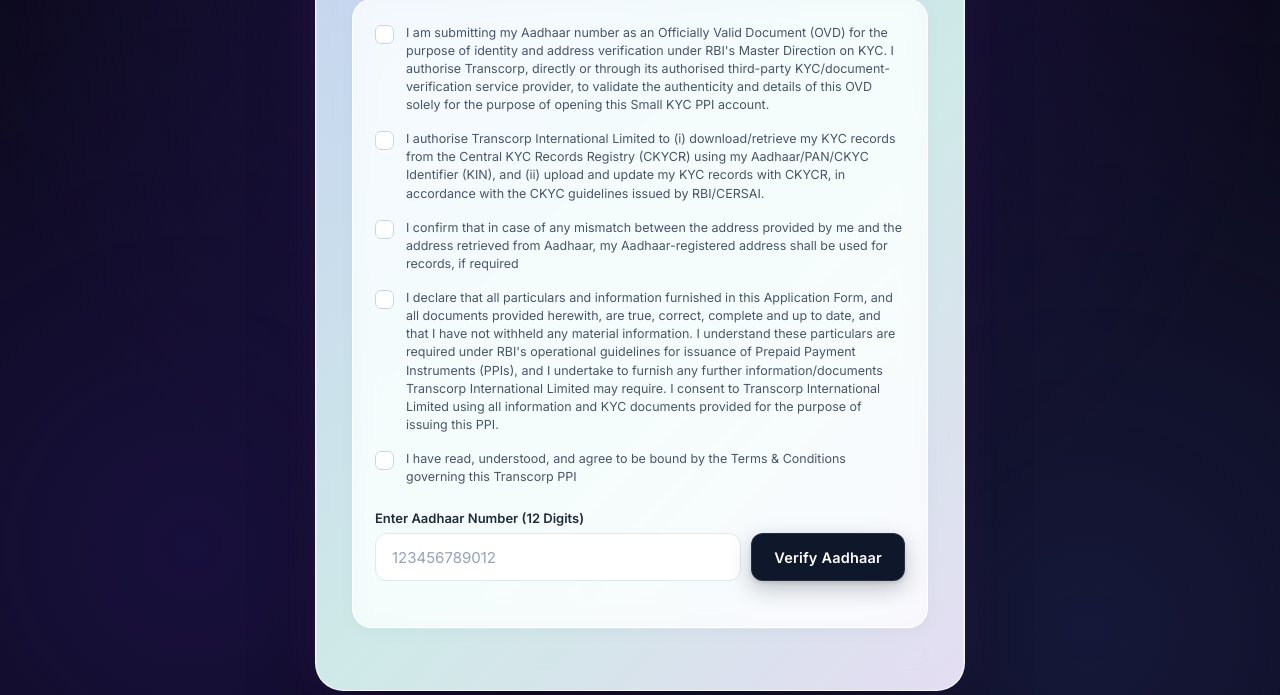
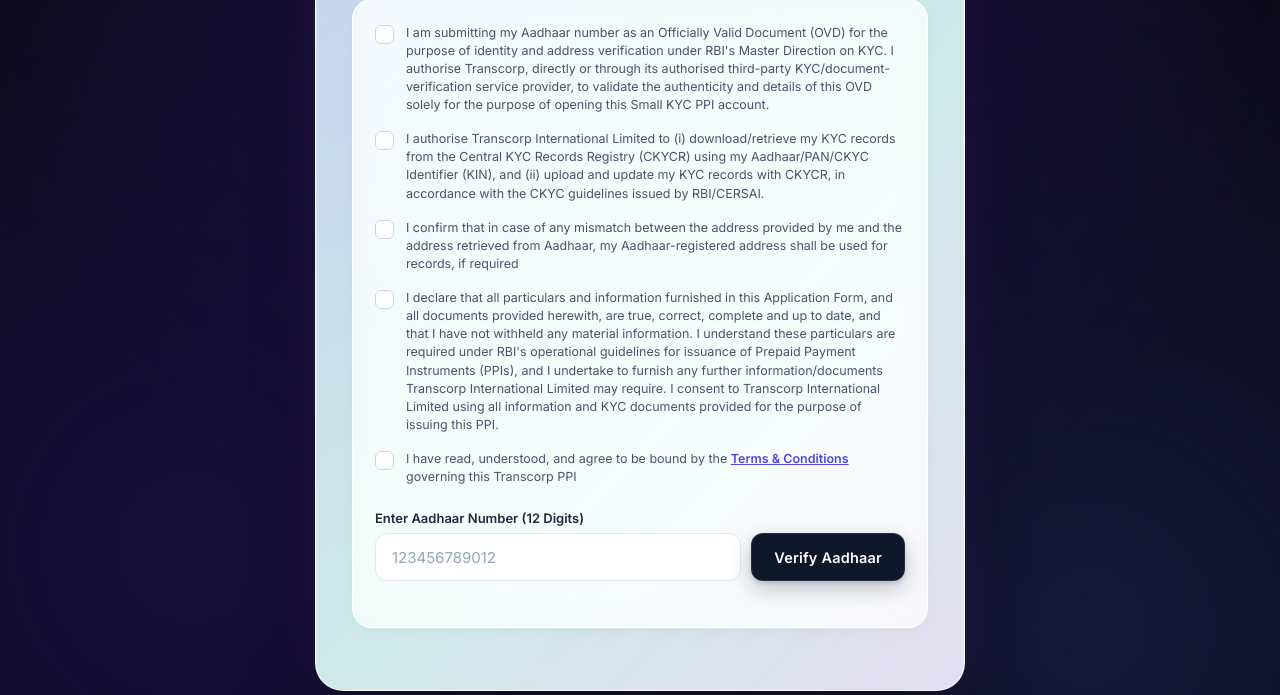
Before and after one commit to tc-vikesh/appar-portal, a Django app: template templates/portal/landing.html in a window 1280 px wide. Shown: the part 853-1548 px from the top of the page. Run offline with Django 5.2, Linux system fonts and the light colour scheme; the template is opened without the code that fills it, so the values that code supplies are empty; some web fonts are replaced.

Commit message:
Add clickable Terms & Conditions link in consent checkbox

```diff
--- a/portal/tests.py
+++ b/portal/tests.py
@@ -47,6 +47,7 @@
         self.assertEqual(response.status_code, 200)
         self.assertTemplateUsed(response, 'portal/landing.html')
         self.assertContains(response, self.student.full_name)
+        self.assertContains(response, 'href="https://transcorpint.com/wp-content/uploads/2026/06/transcorp-ppi-mitc.pdf"')
 
     def test_portal_landing_unblocks_locked_student(self):
         """Test GET /portal/<tracking_id>/ unblocks a locked student and restarts journey with empty Aadhaar input."""
--- a/templates/portal/base.html
+++ b/templates/portal/base.html
@@ -318,6 +318,18 @@
             line-height: 1.45;
         }
 
+        .checkbox-text a {
+            color: #4f46e5;
+            text-decoration: underline;
+            font-weight: 600;
+            transition: color 0.2s ease;
+        }
+
+        .checkbox-text a:hover {
+            color: #3730a3;
+            text-decoration: underline;
+        }
+
         /* Buttons styling */
         .btn {
             display: inline-flex;
--- a/templates/portal/landing.html
+++ b/templates/portal/landing.html
@@ -147,7 +147,7 @@
             <input type="checkbox" id="consent-terms-conditions" name="consent-terms-conditions">
             <span class="checkmark"></span>
             <span class="checkbox-text">
-                I have read, understood, and agree to be bound by the Terms &amp; Conditions governing this Transcorp PPI
+                I have read, understood, and agree to be bound by the <a href="https://transcorpint.com/wp-content/uploads/2026/06/transcorp-ppi-mitc.pdf" target="_blank" rel="noopener noreferrer" onclick="event.stopPropagation();">Terms &amp; Conditions</a> governing this Transcorp PPI
             </span>
         </label>
 
```
